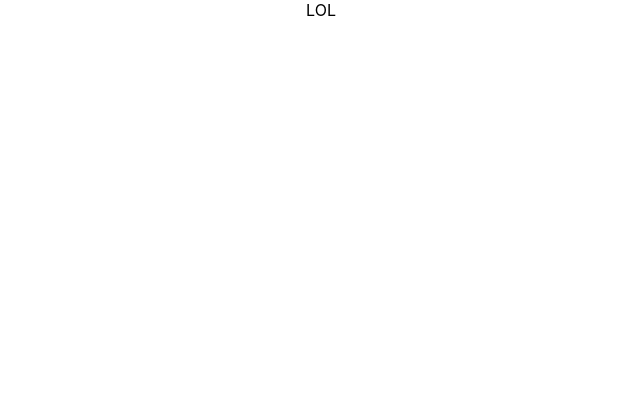
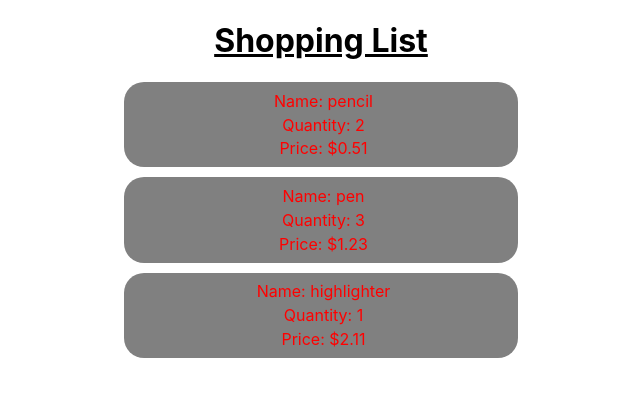
Before and after one commit to fe-i/shopping-list, a React (Create React App) app: page / in a window 1280 px wide. Shown: the top 396 px of the page, without its empty margins (319-959 px from the left). Built offline with nearby package versions, Linux system fonts and the light colour scheme.

Commit message:
create basic shopping list

```diff
--- a/src/App.css
+++ b/src/App.css
@@ -1,38 +1,7 @@
 .App {
-  text-align: center;
+	text-align: center;
 }
 
-.App-logo {
-  height: 40vmin;
-  pointer-events: none;
+h1 {
+	text-decoration: underline;
 }
-
-@media (prefers-reduced-motion: no-preference) {
-  .App-logo {
-    animation: App-logo-spin infinite 20s linear;
-  }
-}
-
-.App-header {
-  background-color: #282c34;
-  min-height: 100vh;
-  display: flex;
-  flex-direction: column;
-  align-items: center;
-  justify-content: center;
-  font-size: calc(10px + 2vmin);
-  color: white;
-}
-
-.App-link {
-  color: #61dafb;
-}
-
-@keyframes App-logo-spin {
-  from {
-    transform: rotate(0deg);
-  }
-  to {
-    transform: rotate(360deg);
-  }
-}
--- a/src/App.js
+++ b/src/App.js
@@ -4,7 +4,11 @@ import ItemCard from "./components/ItemCard/ItemCard";
 function App() {
   return (
     <div className="App">
-      <ItemCard />
+      <h1>Shopping List</h1>
+
+      <ItemCard name="pencil" quantity={2} price={0.51}/>
+      <ItemCard name="pen" quantity={3} price={1.23}/>
+      <ItemCard name="highlighter" quantity={1} price={2.11}/>
     </div>
   );
 }
--- a/src/components/ItemCard/ItemCard.css
+++ b/src/components/ItemCard/ItemCard.css
@@ -0,0 +1,15 @@
+.ItemCard {
+    background-color: gray;
+    margin: auto;
+	margin-bottom: 10px;
+	padding: 5px;
+    max-width: 30vw;
+    max-height: 30vh;
+    text-indent: 5px;
+    border-radius: 20px;
+}
+
+p {
+    color: red;
+    margin: 1%;
+}
--- a/src/components/ItemCard/ItemCard.js
+++ b/src/components/ItemCard/ItemCard.js
@@ -1,8 +1,12 @@
 import "./ItemCard.css"
 
-function ItemCard() {
+function ItemCard({name, quantity, price}) {
     return(
-        <div>LOL</div>
+        <div className="ItemCard">
+            <p>Name: {name}</p>
+            <p>Quantity: {quantity}</p>
+            <p>Price: ${price}</p>
+        </div>
     )
 }
 
```
